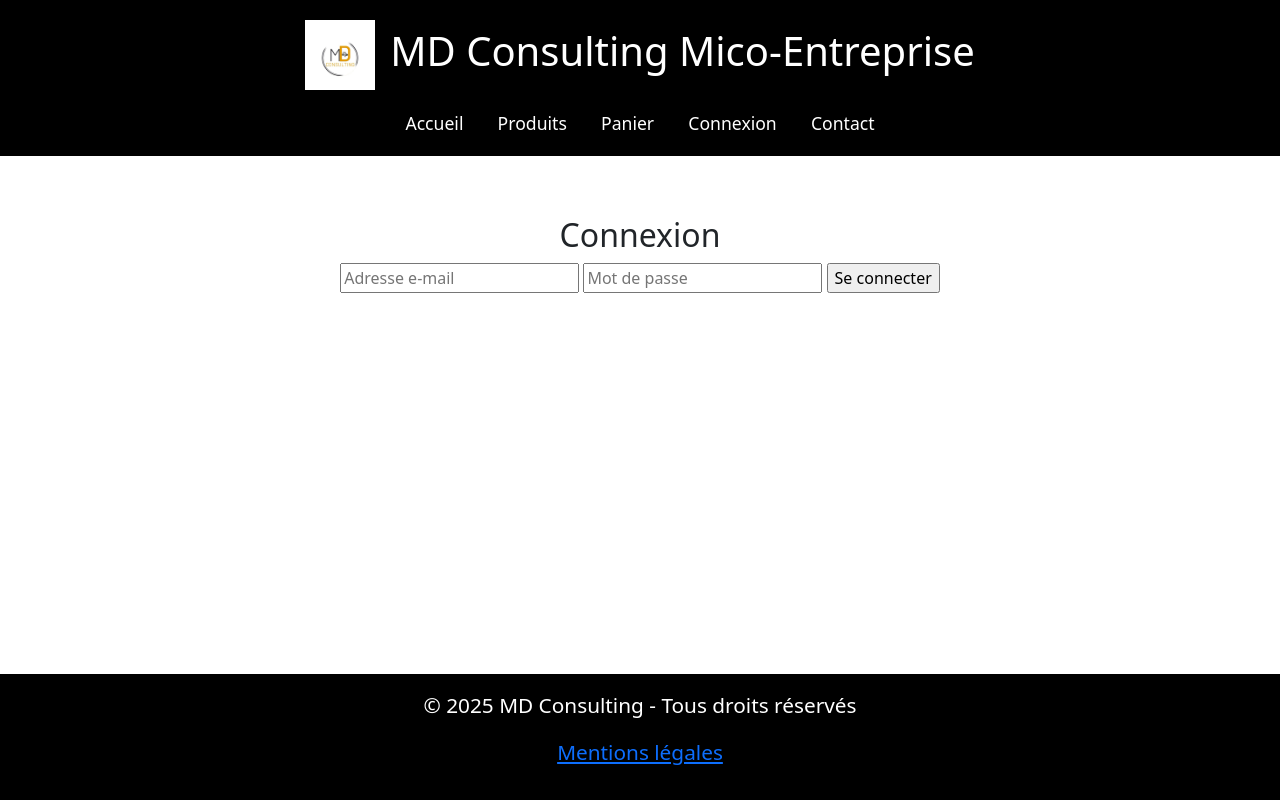
After one commit to Peyroche/mon_projet1, a Flask app: page /connexion in a window 1280 px wide. The commit adds this page. Run offline with Flask 3, Linux system fonts and the light colour scheme; parts of the project's set-up code (start-up, migrations or seed data) failed here and were passed over.

Commit message:
Mise à jour globale : logout, templates, styles, routes

```diff
--- a/app.py
+++ b/app.py
@@ -164,25 +164,11 @@ def contact():
         flash("Votre message a bien été envoyé !", "success")
         return redirect(url_for("contact"))
 
-    return render_template("contact.html", user_id=session["user_id"])
+    return render_template("contact.html")
 
-@app.route("/login", methods=["GET", "POST"])
+@app.route("/connexion", methods=["GET", "POST"])
 def login():
-    if request.method == "POST":
-        email = request.form["email"]
-        motdepasse = request.form["motdepasse"]
-
-        utilisateur = User.query.filter_by(email=email).first()
-
-        if utilisateur and check_password_hash(utilisateur.motdepasse, motdepasse):
-            session["user_id"] = utilisateur.id
-            flash("Connexion réussie !", "success")
-            return redirect(url_for("panier"))
-        else:
-            flash("Email ou mot de passe incorrect.", "danger")
-            return redirect(url_for("login"))
-
-    return render_template("login.html")
+    return render_template("connexion.html")
 
 @app.route("/signup", methods=["GET", "POST"])
 def signup():
--- a/templates/base.html
+++ b/templates/base.html
@@ -25,7 +25,7 @@
         {% if utilisateur %}
         {% endif %}
     {% endif %}
-   <a href="{{ url_for('login') }}">Connexion</a>
+   <a href="{{ url_for('connexion') }}">Connexion</a>
    <a href="{{ url_for('contact') }}">Contact</a>
 </nav>
 
--- /dev/null
+++ b/templates/connexion.html
@@ -0,0 +1,22 @@
+{% extends "base.html" %}
+
+{% block title %}Accueil - Ma Boutique{% endblock %}
+
+{% block content %}
+
+<main>
+
+<section>
+
+<h2 id="connexion">Connexion</h2>
+<form action="{{ url_for('connexion') }}" method="post" class="contact-form">
+  <input type="email" name="email" placeholder="Adresse e-mail" class="contact-input" required>
+  <input type="password" name="motdepasse" placeholder="Mot de passe" class="contact-input" required>
+  <input type="submit" value="Se connecter" class="contact-button">
+</form>
+
+</section>
+
+</main>
+
+  {% endblock %}
```
Also changed, not shown: templates/login.html (deleted, +0 -22 lines).
